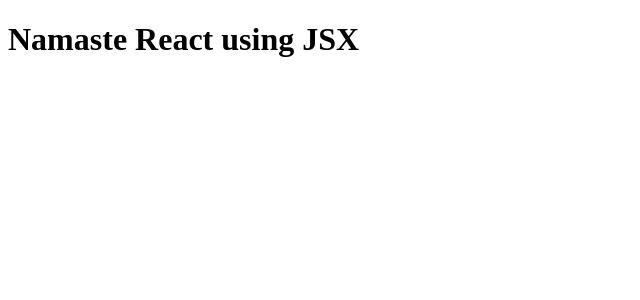
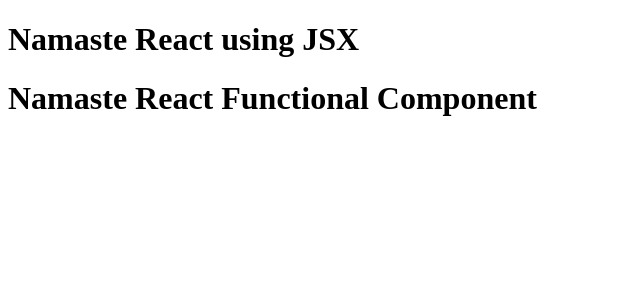
Before and after one commit to akhintheruvath/Namaste-React, a React (Vite) app: page / in a window 1280 px wide. Shown: the top 300 px of the page, without its empty margins (0-640 px from the left). Built offline with nearby package versions, Linux system fonts and the light colour scheme.

Commit message:
Component composition

```diff
--- a/App.js
+++ b/App.js
@@ -1,20 +1,22 @@
 import React from "react";
 import ReactDOM from "react-dom/client";
 
-// creating React element with React.createElement()
-const heading = React.createElement(
-   "h1",
-   { id: "heading" },
-   "Namaste React"
-);
-
-// creating React element with JSX
-// Parcel transpiles this JSX code before it reaches the JS engine
-const jsxHeading = (
+// React Element
+const Title = () => (
    <h1 className="head" tabIndex="5">
      Namaste React using JSX
    </h1>
 );
 
+// Component composition
+const Heading = () => {
+   return (
+      <div>
+         <Title />
+         <h1>Namaste React Functional Component</h1>
+      </div>
+   );
+}
+
 const root = ReactDOM.createRoot(document.getElementById("root"));
-root.render(jsxHeading);
+root.render(<Heading />);
```
